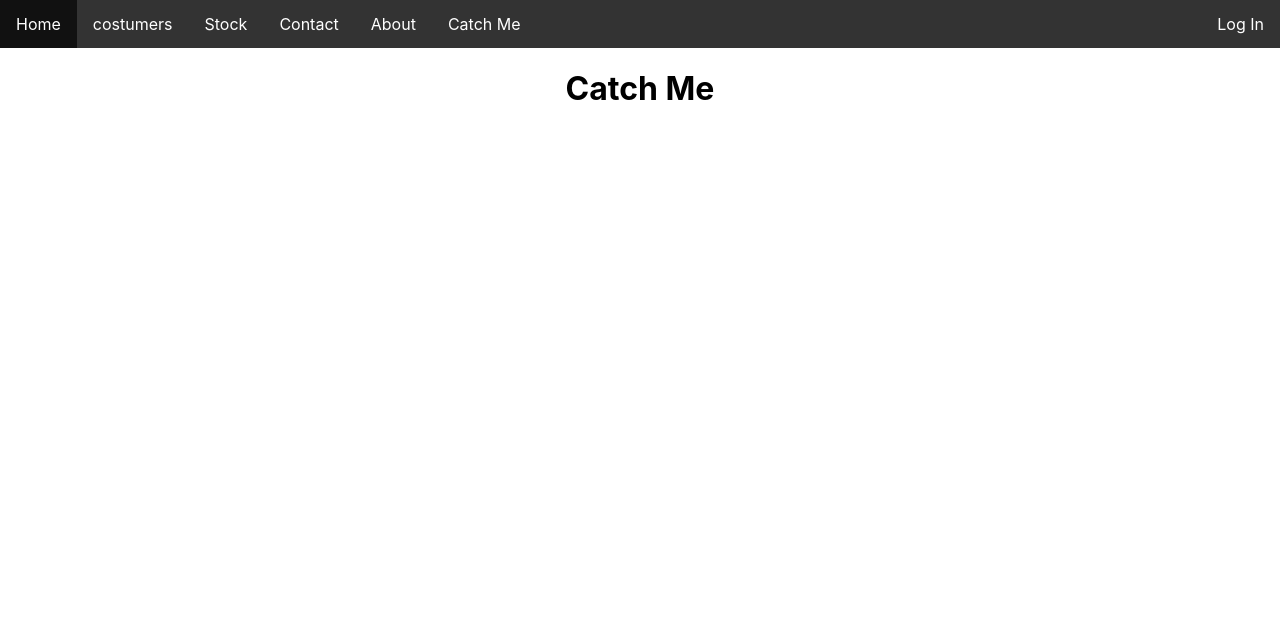
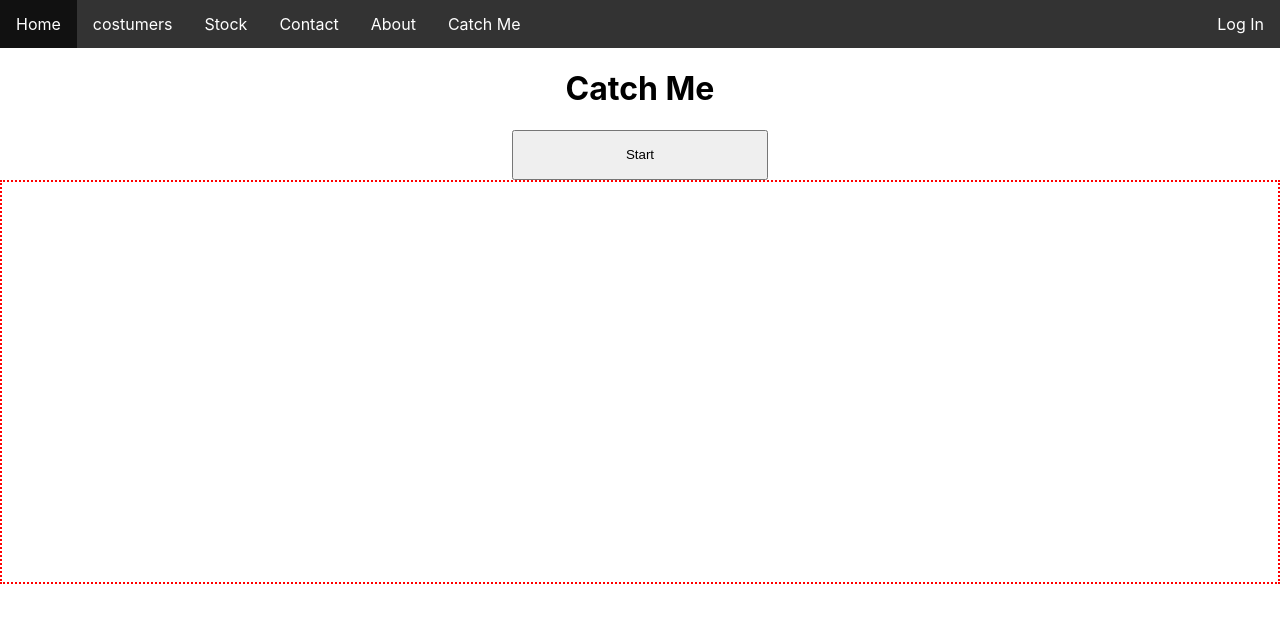
Before and after one commit to mrguven/portfolie, a React (Create React App) app: page /catchMe in a window 1280 px wide. Shown: the top 622 px of the page. Built offline with nearby package versions, Linux system fonts and the light colour scheme.

Commit message:
add button

```diff
--- a/src/App.css
+++ b/src/App.css
@@ -33,3 +33,15 @@ li a {
 li a:hover {
   background-color: #111;
 }
+
+#border {
+  border: 2px dotted red;
+  width: auto;
+  height: 400px;
+}
+
+#startButton{
+  width: 20%;
+ margin-left: 40%;
+ height: 50px;
+}
--- a/src/pages/CatchMe.jsx
+++ b/src/pages/CatchMe.jsx
@@ -1,12 +1,34 @@
+import { useState } from "react";
+
+
 export default function CatchMe(){
+
+const [heart,setHeart]=useState();
+const [location,setLocation]=useState();
+const [start,setStart]=useState();
+const[con,setCon]=useState();
+
+
+
 
 
 
 
     return(
 
+<div>
+<div><h1 id="title">Catch Me</h1></div>
 
-<h1 id="title">Catch Me</h1>
+<button id="startButton">Start</button>
+
+<div id="border"> </div>
+</div>
+
+
+
+
+
+
 
     )
 }
```
